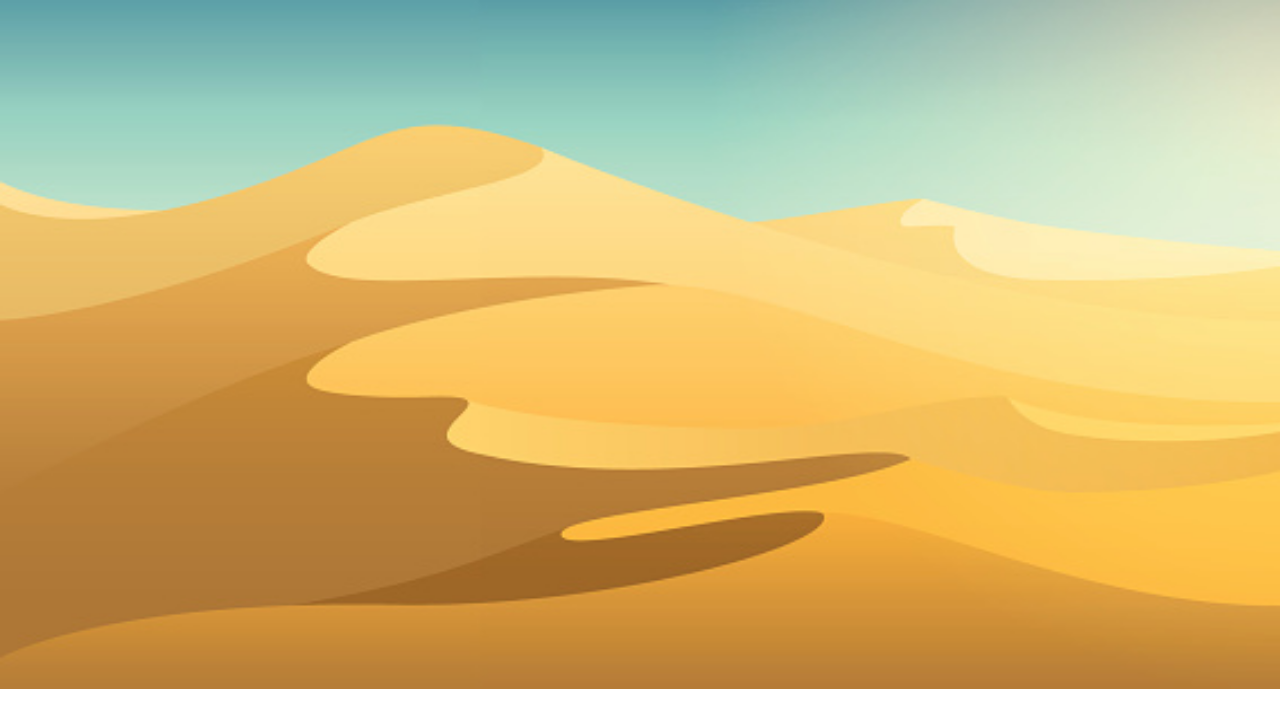
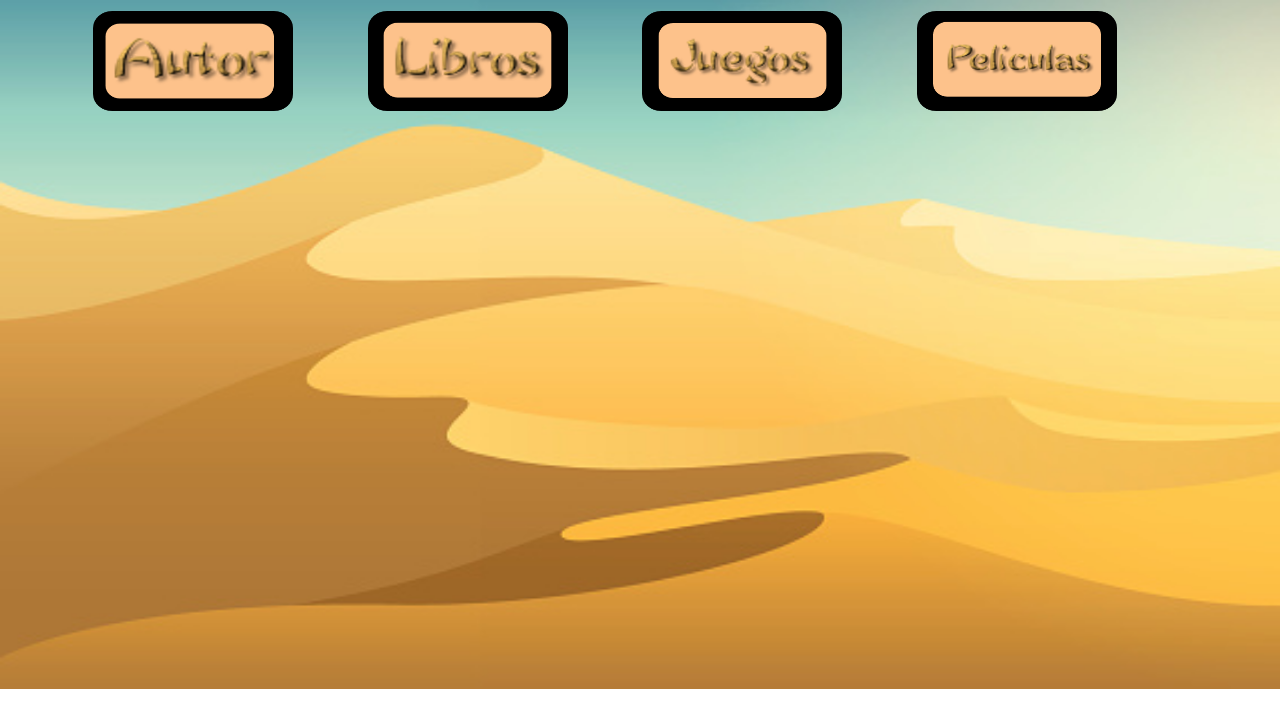
Before and after one commit to Estelaraville/ELV4IV7, a plain HTML site: page dune/superior.html in a window 1280 px wide. Drawn offline with Linux system fonts and the light colour scheme.

Commit message:
duneproblm

```diff
--- a/dune/superior.html
+++ b/dune/superior.html
@@ -9,6 +9,11 @@
 <nav>
     <table class="boton" align="center">
 <tr>
-
+    <td><a href="autor.html" target="main"><img src="img/Autor boton.png" width="200" height="100"></a></td>
+    <td><a href="libros.html" target="main"><img src="img/libros boton.png" width="200" height="100"></a></td>
+    <td><a href="juegos2.html" target="main"><img src="img/juegos boton.png" width="200" height="100"></a></td>
+    <td><a href="peliculas.html" target="main"><img src="img/peliculas botron.png" width="200" height="100"></a></td>
+</tr>
+    </table>
 </nav>
 </html>
```
Also changed, not shown: dune/juegos2.html (renamed from dune/juegos.html, +1 -0 lines).
